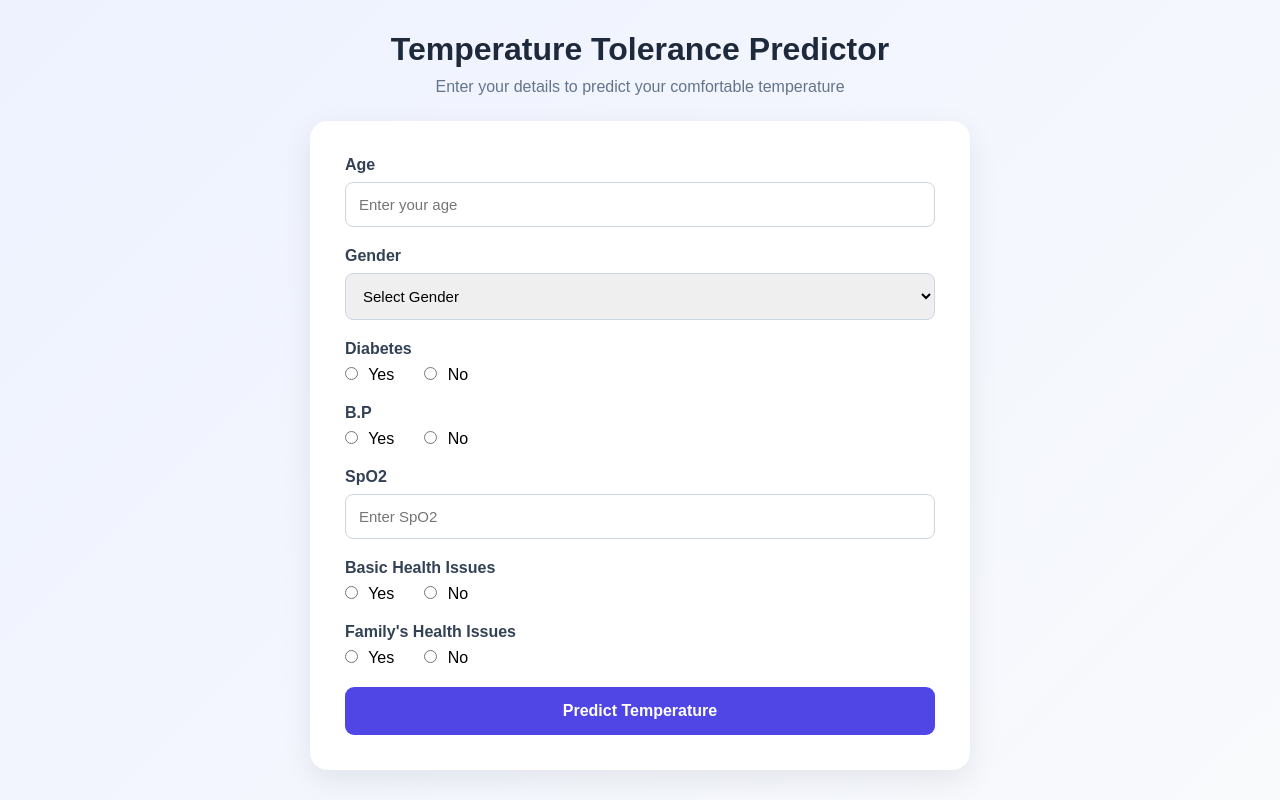
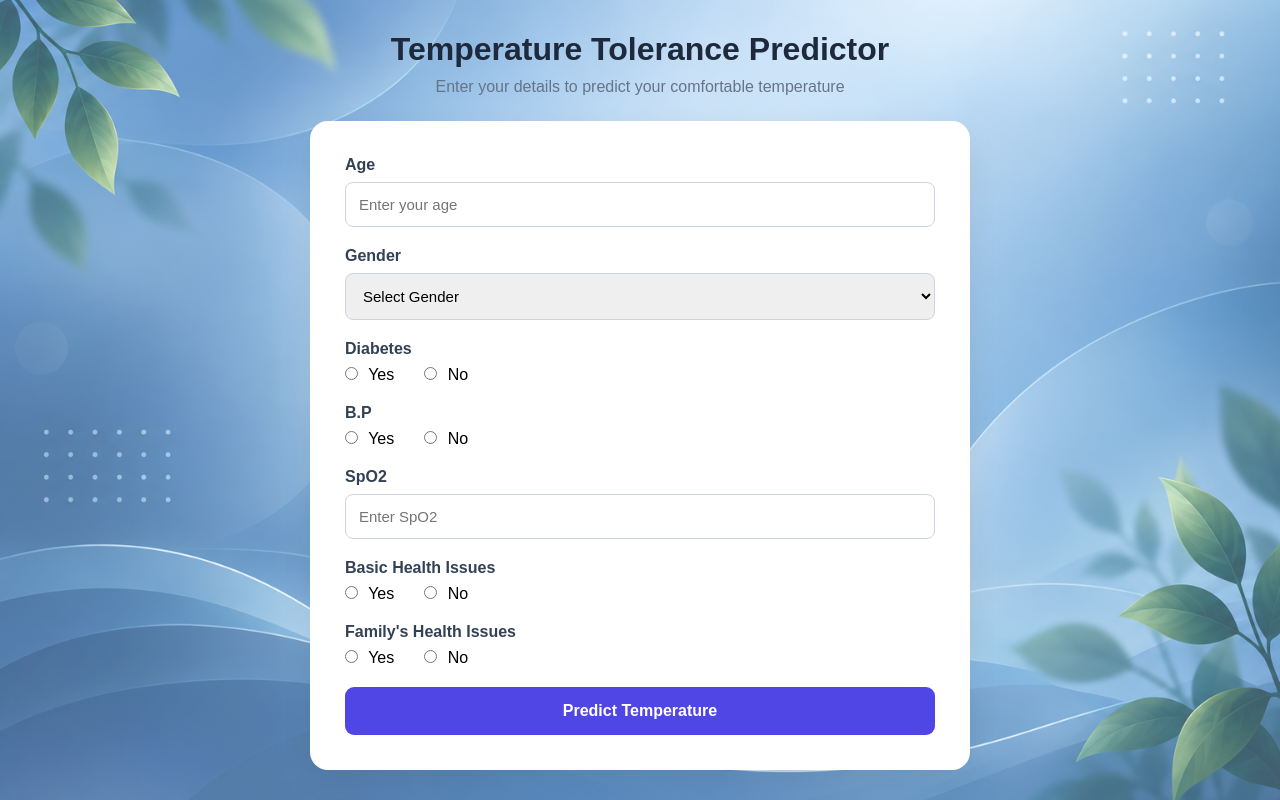
Before and after one commit to 23501a4243-code/Temp-prediction, a Flask app: page / in a window 1280 px wide. Run offline with Flask 3, Linux system fonts and the light colour scheme; parts of the project's set-up code (start-up, migrations or seed data) failed here and were passed over.

Commit message:
Modify background styling in style.css
Updated the background property to include a gradient and an image.

```diff
--- a/static/style.css
+++ b/static/style.css
@@ -11,12 +11,20 @@ body {
 
     min-height: 100vh;
 
-    background:
+    background-image:
         linear-gradient(
-            135deg,
-            #eef2ff,
-            #f8fafc
-        );
+            rgba(255, 255, 255, 0.25),
+            rgba(255, 255, 255, 0.25)
+        ),
+        url("/static/background.png");
+
+    background-size: cover;
+
+    background-position: center;
+
+    background-attachment: fixed;
+
+    background-repeat: no-repeat;
 
     display: flex;
 
```
